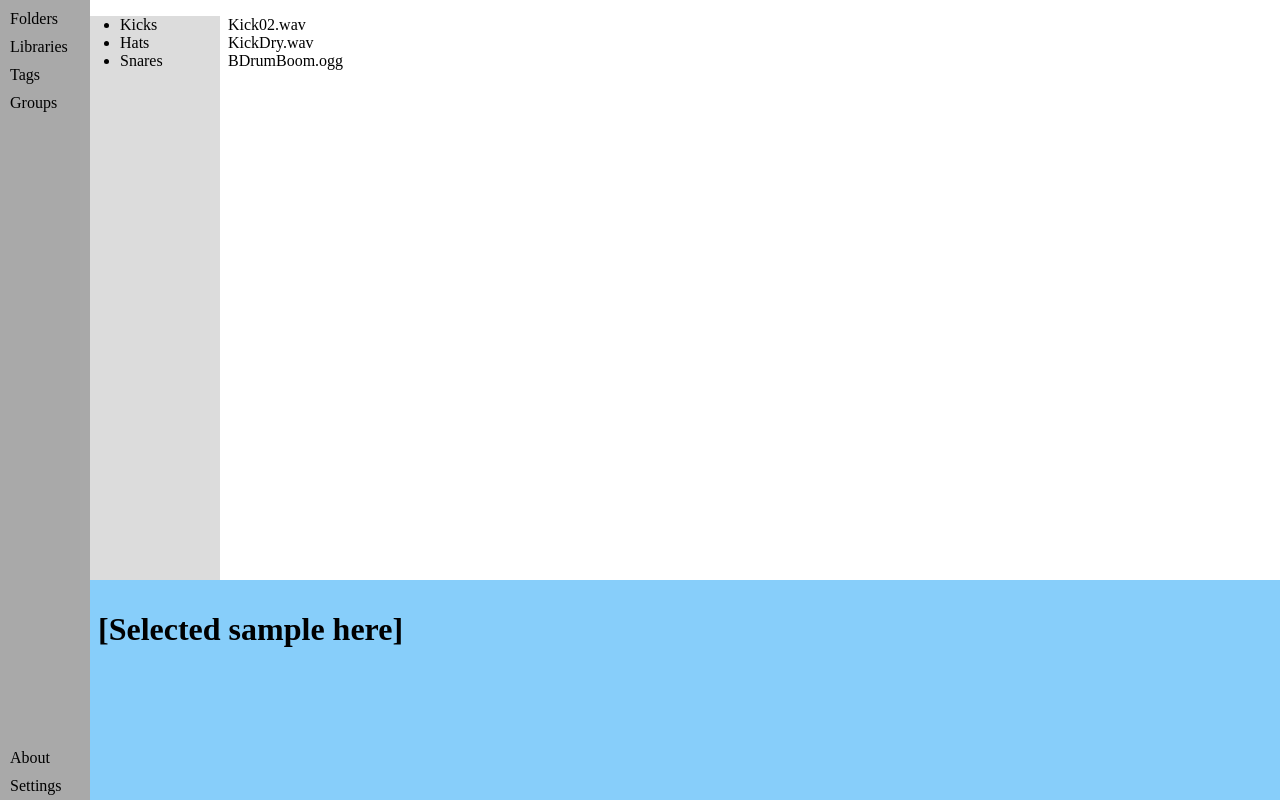
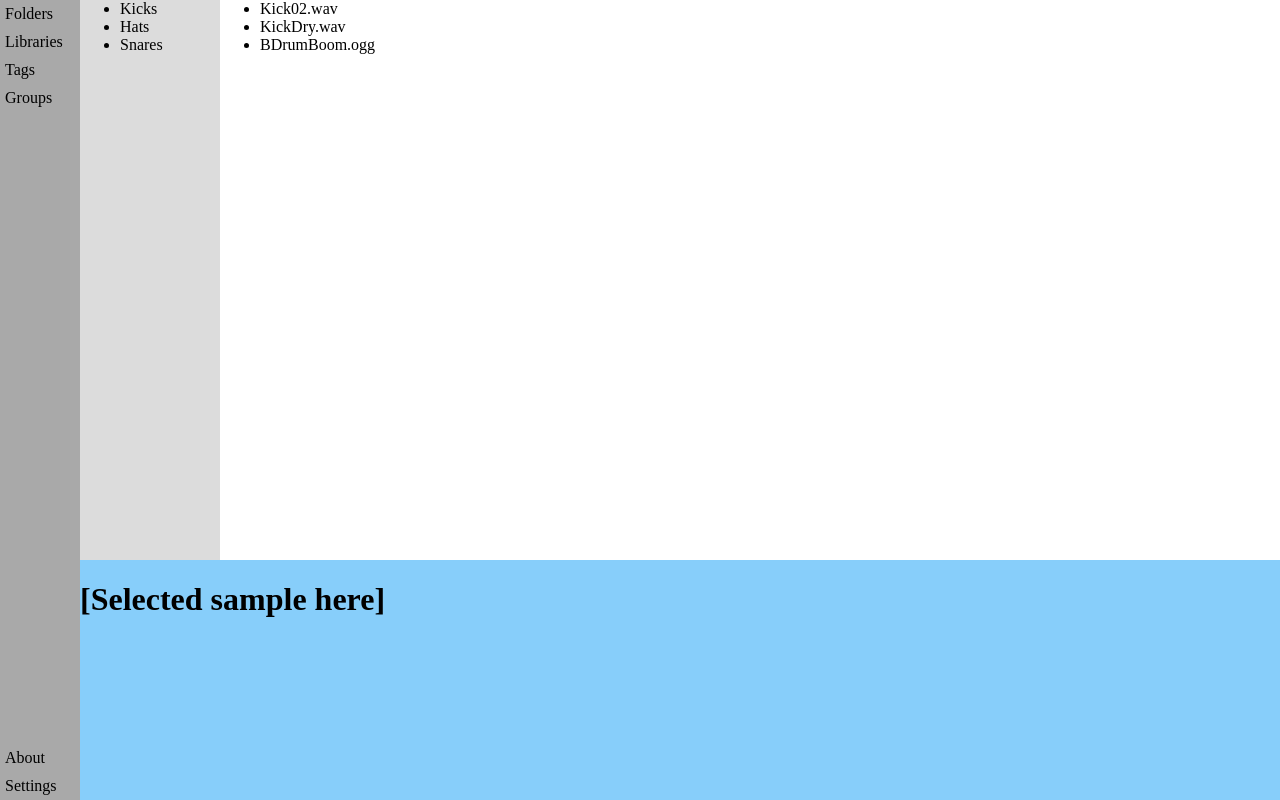
Before and after one commit to david4jsus/Sample-Library-Manager, an Electron app: page index.html in a window 1280 px wide. Both pictures are taken after a click on the link "Folders". Drawn offline with nearby package versions, Linux system fonts and the light colour scheme.

Commit message:
Fix: Some better CSS
Easier to work with for now

```diff
--- a/index.css
+++ b/index.css
@@ -7,6 +7,12 @@
 }
 
 /* MAIN */
+
+body
+{
+   margin: 0;
+   padding: 0;
+}
 
 .sidebar
 {
@@ -18,7 +24,6 @@
    left: 0;
    background-color: darkgrey;
    overflow-x: hidden;
-   padding: 5px;
 }
 
 .sidebar a
@@ -38,16 +43,21 @@
 .main
 {
    margin-left: var(--sidebar-width);
+   position: fixed;
+   top: 0;
+   left: 0;
+   width: 100%;
+   height: 70%;
 }
 
 .sample
 {
    margin-left: var(--sidebar-width);
    width: 100%;
-   height: 200px;
+   height: 30%;
    position: fixed;
+   left: 0;
    bottom: 0;
-   padding: 10px;
    background-color: lightskyblue;
 }
 
@@ -55,6 +65,7 @@
 
 .folder-structure-view
 {
+   margin: 0;
    width: var(--folder-structure-width);
    height: 100%;
    position: fixed;
@@ -65,5 +76,7 @@
 
 .folder-contents-view
 {
-   margin-left: var(--folder-structure-width);
+   margin: 0;
+   margin-left: calc(var(--folder-structure-width) + 40px); /*+ 40px -> Padding from <ul> bullets*/
+   height: 100%;
 }
```
